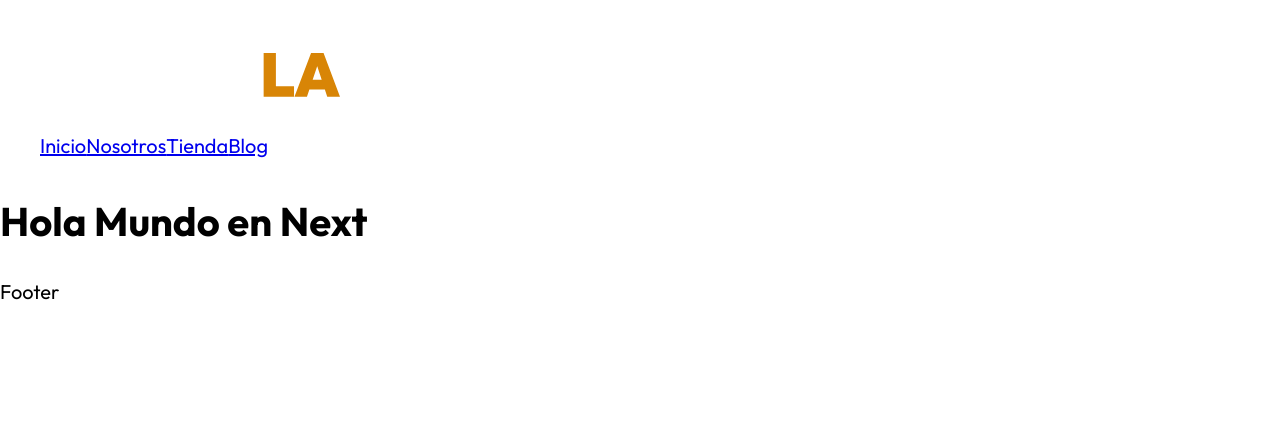
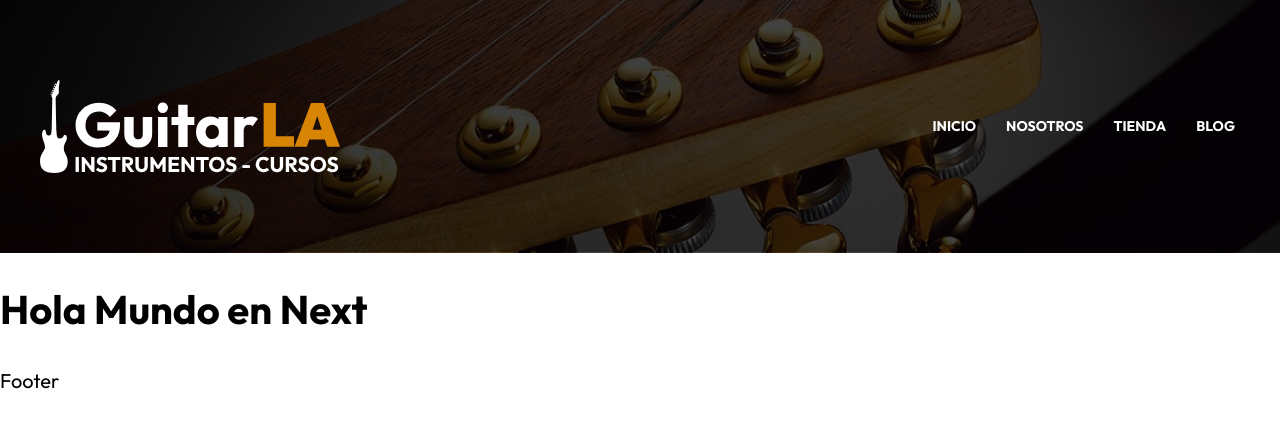
Before and after one commit to erdini1/guitarla-next, a Next.js app: page / in a window 1280 px wide. Shown: the top 428 px of the page. Built offline with nearby package versions, Linux system fonts and the light colour scheme.

Commit message:
Añadiendo css al header

```diff
--- a/components/header.jsx
+++ b/components/header.jsx
@@ -1,10 +1,11 @@
 import Image from "next/image"
 import Link from "next/link"
+import styles from "@/styles/header.module.css"
 
 const Header = () => {
     return (
-        <header>
-            <div className="contenedor">
+        <header className={styles.header}>
+            <div className={`contenedor ${styles.barra}`}>
                 <Image
                     src="/img/logo.svg"
                     alt="Imagen Logo"
@@ -12,7 +13,7 @@
                     height={40}
                 />
 
-                <nav>
+                <nav className={styles.navegacion}>
                     <Link href="/" >Inicio</Link>
                     <Link href="/nosotros">Nosotros</Link>
                     <Link href="/tienda">Tienda</Link>
--- /dev/null
+++ b/styles/header.module.css
@@ -0,0 +1,42 @@
+.header{
+    background-image: linear-gradient(to right, rgb(0 0 0 / .8), rgb(0 0 0 / .7)), url(../public/img/header.jpg);
+    padding: 5rem 0;
+    background-position: center;
+    background-size: cover;
+}
+
+.barra{
+    display: flex;
+    flex-direction: column;
+    align-items: center;
+}
+@media (min-width: 768px){
+    .barra{
+        flex-direction: row;
+        justify-content: space-between;
+    }
+}
+
+.navegacion{
+    margin-top: 5rem;
+    display: flex;
+    gap: 2rem;
+}
+@media (min-width: 768px){
+    .navegacion{
+        margin: 0;
+    }
+}
+.navegacion a{
+    color: var(--white);
+    text-decoration: none;
+    font-weight: 700;
+    font-size: 1.4rem;
+    text-transform: uppercase;
+    padding: .5rem;
+    transition-property: background-color;
+    transition-duration: 300ms;
+}
+.navegacion a:hover{
+    background-color: var(--primary);
+}
```
